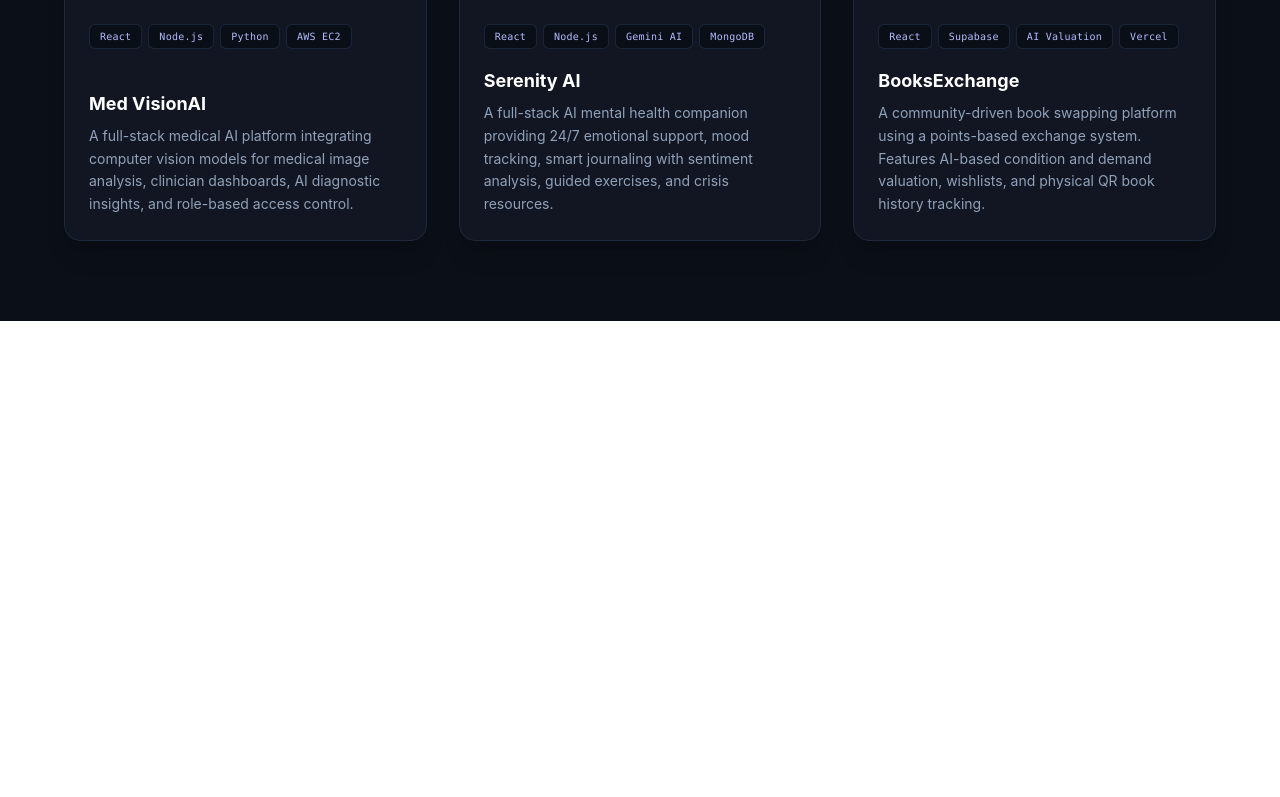
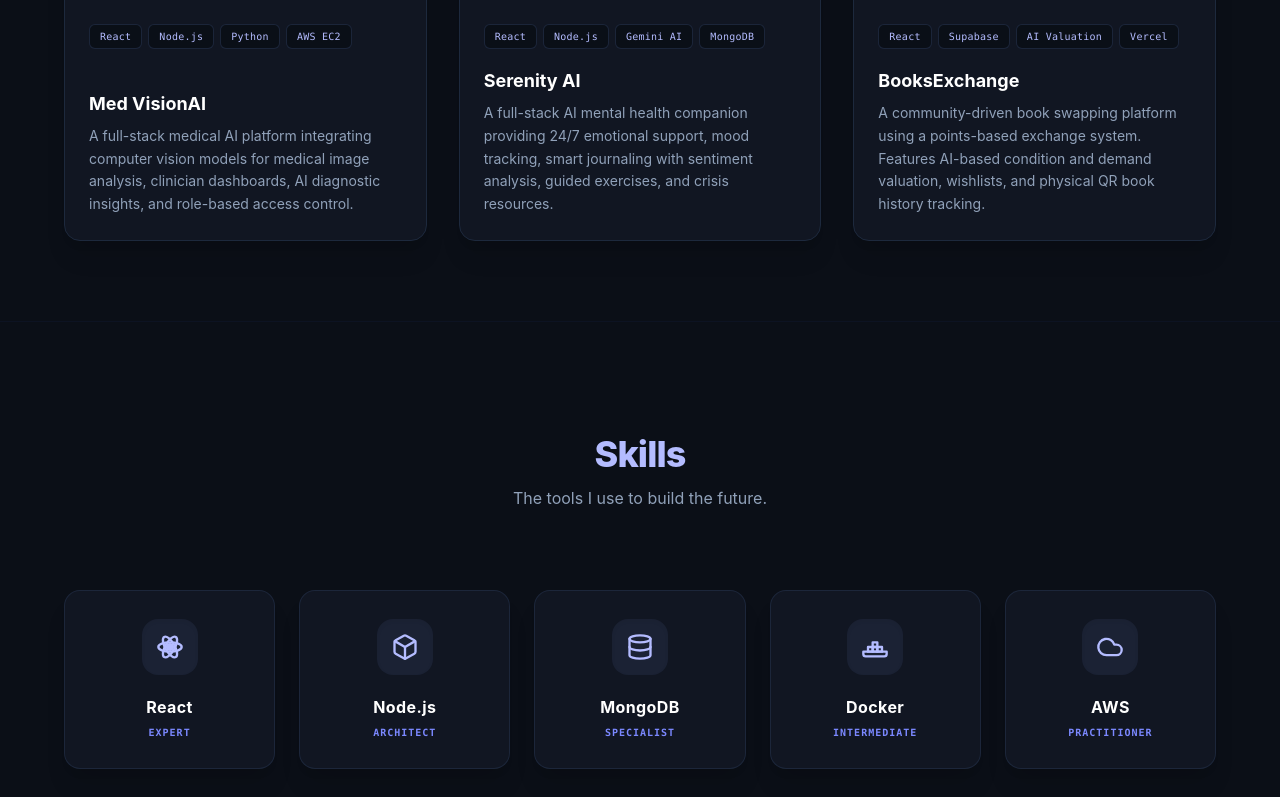
Before and after one commit to anasbughio/Portfolio-Website, a React app: page / in a window 1280 px wide. Shown: the part 2000-2797 px from the top of the page. Before the commit the page ends 2321 px from the top, so only its background shows below. Built offline with nearby package versions, Linux system fonts and the light colour scheme; the HTML template or start-up script is replaced by a standard one.

Commit message:
skills section completed

```diff
--- a/src/App.jsx
+++ b/src/App.jsx
@@ -6,6 +6,7 @@ import SignUp from './components/Signup'
 import Login from './components/Login'
 import './App.css'
 import Projects from './components/Projects'
+import Skills from './components/Skills'
 
 function HomeContent() {
   return (
@@ -13,6 +14,7 @@ function HomeContent() {
       <Hero />
       <About />
       <Projects />
+      <Skills />
     </main>
   )
 }
--- /dev/null
+++ b/src/components/Skills.jsx
@@ -0,0 +1,108 @@
+import React from 'react';
+
+export default function Skills() {
+  return (
+    <section id="skills" className="bg-[#0B0F17] text-slate-100 py-28 px-6 md:px-12 font-sans select-none border-t border-slate-900/60">
+      <div className="max-w-6xl mx-auto">
+
+        {/* Section Header matching image_7cb424.png */}
+        <div className="text-center max-w-2xl mx-auto mb-20 space-y-3">
+          <h2 className="text-3xl sm:text-4xl font-extrabold text-[#B4BCFF] tracking-tight">
+           Skills
+          </h2>
+          <p className="text-slate-400 text-sm sm:text-base font-normal">
+            The tools I use to build the future.
+          </p>
+        </div>
+
+
+        <div className="grid grid-cols-2 sm:grid-cols-3 lg:grid-cols-5 gap-6">
+
+
+          <div className="group bg-[#111622] border border-slate-800/90 hover:border-slate-700/80 rounded-2xl p-7 flex flex-col items-center justify-center text-center transition-all duration-300 hover:-translate-y-1.5 shadow-xl hover:shadow-2xl">
+            <div className="w-14 h-14 rounded-2xl bg-[#1B2234] flex items-center justify-center mb-5 text-[#B4BCFF] group-hover:bg-[#7B88FF] group-hover:text-[#0B0F17] transition-all duration-300 shadow-inner">
+              <svg className="w-7 h-7" viewBox="0 0 24 24" fill="none" stroke="currentColor" strokeWidth="2" strokeLinecap="round" strokeLinejoin="round">
+                <circle cx="12" cy="12" r="2.5" fill="currentColor" />
+                <ellipse cx="12" cy="12" rx="10" ry="4" />
+                <ellipse cx="12" cy="12" rx="10" ry="4" transform="rotate(60 12 12)" />
+                <ellipse cx="12" cy="12" rx="10" ry="4" transform="rotate(120 12 12)" />
+              </svg>
+            </div>
+            <h3 className="text-base font-bold text-white tracking-wide mb-1.5 group-hover:text-[#B4BCFF] transition-colors">
+              React
+            </h3>
+            <span className="text-[10px] font-mono tracking-widest text-[#7B88FF] uppercase font-bold">
+              EXPERT
+            </span>
+          </div>
+
+          <div className="group bg-[#111622] border border-slate-800/90 hover:border-slate-700/80 rounded-2xl p-7 flex flex-col items-center justify-center text-center transition-all duration-300 hover:-translate-y-1.5 shadow-xl hover:shadow-2xl">
+            <div className="w-14 h-14 rounded-2xl bg-[#1B2234] flex items-center justify-center mb-5 text-[#B4BCFF] group-hover:bg-[#7B88FF] group-hover:text-[#0B0F17] transition-all duration-300 shadow-inner">
+              <svg className="w-7 h-7" viewBox="0 0 24 24" fill="none" stroke="currentColor" strokeWidth="2" strokeLinecap="round" strokeLinejoin="round">
+                <path d="M21 16V8a2 2 0 0 0-1-1.73l-7-4a2 2 0 0 0-2 0l-7 4A2 2 0 0 0 3 8v8a2 2 0 0 0 1 1.73l7 4a2 2 0 0 0 2 0l7-4A2 2 0 0 0 21 16z" />
+                <polyline points="3.27 6.96 12 12.01 20.73 6.96" />
+                <line x1="12" y1="22.08" x2="12" y2="12" />
+              </svg>
+            </div>
+            <h3 className="text-base font-bold text-white tracking-wide mb-1.5 group-hover:text-[#B4BCFF] transition-colors">
+              Node.js
+            </h3>
+            <span className="text-[10px] font-mono tracking-widest text-[#7B88FF] uppercase font-bold">
+              ARCHITECT
+            </span>
+          </div>
+
+          <div className="group bg-[#111622] border border-slate-800/90 hover:border-slate-700/80 rounded-2xl p-7 flex flex-col items-center justify-center text-center transition-all duration-300 hover:-translate-y-1.5 shadow-xl hover:shadow-2xl">
+            <div className="w-14 h-14 rounded-2xl bg-[#1B2234] flex items-center justify-center mb-5 text-[#B4BCFF] group-hover:bg-[#7B88FF] group-hover:text-[#0B0F17] transition-all duration-300 shadow-inner">
+              <svg className="w-7 h-7" viewBox="0 0 24 24" fill="none" stroke="currentColor" strokeWidth="2" strokeLinecap="round" strokeLinejoin="round">
+                <ellipse cx="12" cy="5" rx="9" ry="3" />
+                <path d="M21 12c0 1.66-4.03 3-9 3s-9-1.34-9-3" />
+                <path d="M3 5v14c0 1.66 4.03 3 9 3s9-1.34 9-3V5" />
+              </svg>
+            </div>
+            <h3 className="text-base font-bold text-white tracking-wide mb-1.5 group-hover:text-[#B4BCFF] transition-colors">
+              MongoDB
+            </h3>
+            <span className="text-[10px] font-mono tracking-widest text-[#7B88FF] uppercase font-bold">
+              SPECIALIST
+            </span>
+          </div>
+
+          <div className="group bg-[#111622] border border-slate-800/90 hover:border-slate-700/80 rounded-2xl p-7 flex flex-col items-center justify-center text-center transition-all duration-300 hover:-translate-y-1.5 shadow-xl hover:shadow-2xl">
+            <div className="w-14 h-14 rounded-2xl bg-[#1B2234] flex items-center justify-center mb-5 text-[#B4BCFF] group-hover:bg-[#7B88FF] group-hover:text-[#0B0F17] transition-all duration-300 shadow-inner">
+              <svg className="w-7 h-7" viewBox="0 0 24 24" fill="none" stroke="currentColor" strokeWidth="2" strokeLinecap="round" strokeLinejoin="round">
+                <path d="M2 16h20M4 20h16a2 2 0 0 0 2-2v-2H2v2a2 2 0 0 0 2 2z" />
+                <rect x="6" y="12" width="4" height="4" />
+                <rect x="10" y="12" width="4" height="4" />
+                <rect x="14" y="12" width="4" height="4" />
+                <rect x="10" y="8" width="4" height="4" />
+              </svg>
+            </div>
+            <h3 className="text-base font-bold text-white tracking-wide mb-1.5 group-hover:text-[#B4BCFF] transition-colors">
+              Docker
+            </h3>
+            <span className="text-[10px] font-mono tracking-widest text-[#7B88FF] uppercase font-bold">
+              Intermediate
+            </span>
+          </div>
+
+          <div className="group bg-[#111622] border border-slate-800/90 hover:border-slate-700/80 rounded-2xl p-7 flex flex-col items-center justify-center text-center transition-all duration-300 hover:-translate-y-1.5 shadow-xl hover:shadow-2xl">
+            <div className="w-14 h-14 rounded-2xl bg-[#1B2234] flex items-center justify-center mb-5 text-[#B4BCFF] group-hover:bg-[#7B88FF] group-hover:text-[#0B0F17] transition-all duration-300 shadow-inner">
+              <svg className="w-7 h-7" viewBox="0 0 24 24" fill="none" stroke="currentColor" strokeWidth="2" strokeLinecap="round" strokeLinejoin="round">
+                <path d="M17.5 19H9a7 7 0 1 1 6.71-9h1.79a4.5 4.5 0 1 1 0 9Z" />
+              </svg>
+            </div>
+            <h3 className="text-base font-bold text-white tracking-wide mb-1.5 group-hover:text-[#B4BCFF] transition-colors">
+              AWS
+            </h3>
+            <span className="text-[10px] font-mono tracking-widest text-[#7B88FF] uppercase font-bold">
+              PRACTITIONER
+            </span>
+          </div>
+
+        </div>
+
+      </div>
+    </section>
+  );
+}
```
Also changed, not shown: src/components/Projects.jsx (+0 -9 lines).
